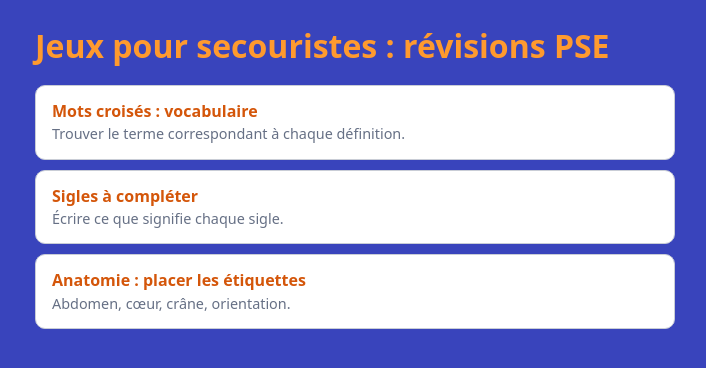
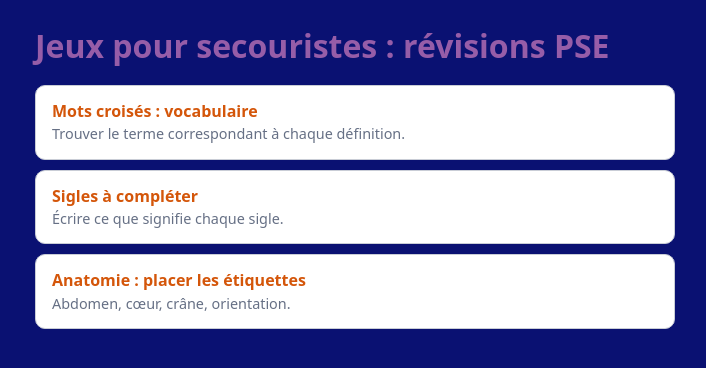
Before and after one commit to gabrielleescaich/revisions-secourisme-pcps, a plain HTML site: page index.html in a window 1280 px wide. Shown: the whole page, without its empty margins (285-991 px from the left). Drawn offline with Linux system fonts and the light colour scheme.

Commit message:
Update index.html

```diff
--- a/index.html
+++ b/index.html
@@ -5,10 +5,10 @@
 <meta name="viewport" content="width=device-width, initial-scale=1">
 <title>Jeux pour secouristes : révisions PSE</title>
 <style>
-:root{--bg:#3944BC;--surf:#fff;--ink:#1d2433;--mut:#667085;--line:#c9cdd6;--acc:#ff8a1f;color-scheme:light}
+:root{--bg:#0A1172;--surf:#fff;--ink:#1d2433;--mut:#667085;--line:#c9cdd6;--acc:#ff8a1f;color-scheme:light}
 body{margin:0;background:var(--bg);color:var(--ink);font:16px/1.4 system-ui,-apple-system,"Segoe UI",Roboto,sans-serif}
 main{max-width:640px;margin:0 auto;padding:24px 16px}
-h1{font-size:2rem;margin:0 0 16px;color:#ff9a2e}
+h1{font-size:2rem;margin:0 0 16px;color:#965DA8}
 a{display:block;background:var(--surf);border:1px solid var(--line);border-radius:10px;padding:14px 16px;margin-bottom:10px;color:var(--ink);text-decoration:none}
 a:hover{border-color:var(--acc)}
 a b{display:block;color:#d4560a}
```
